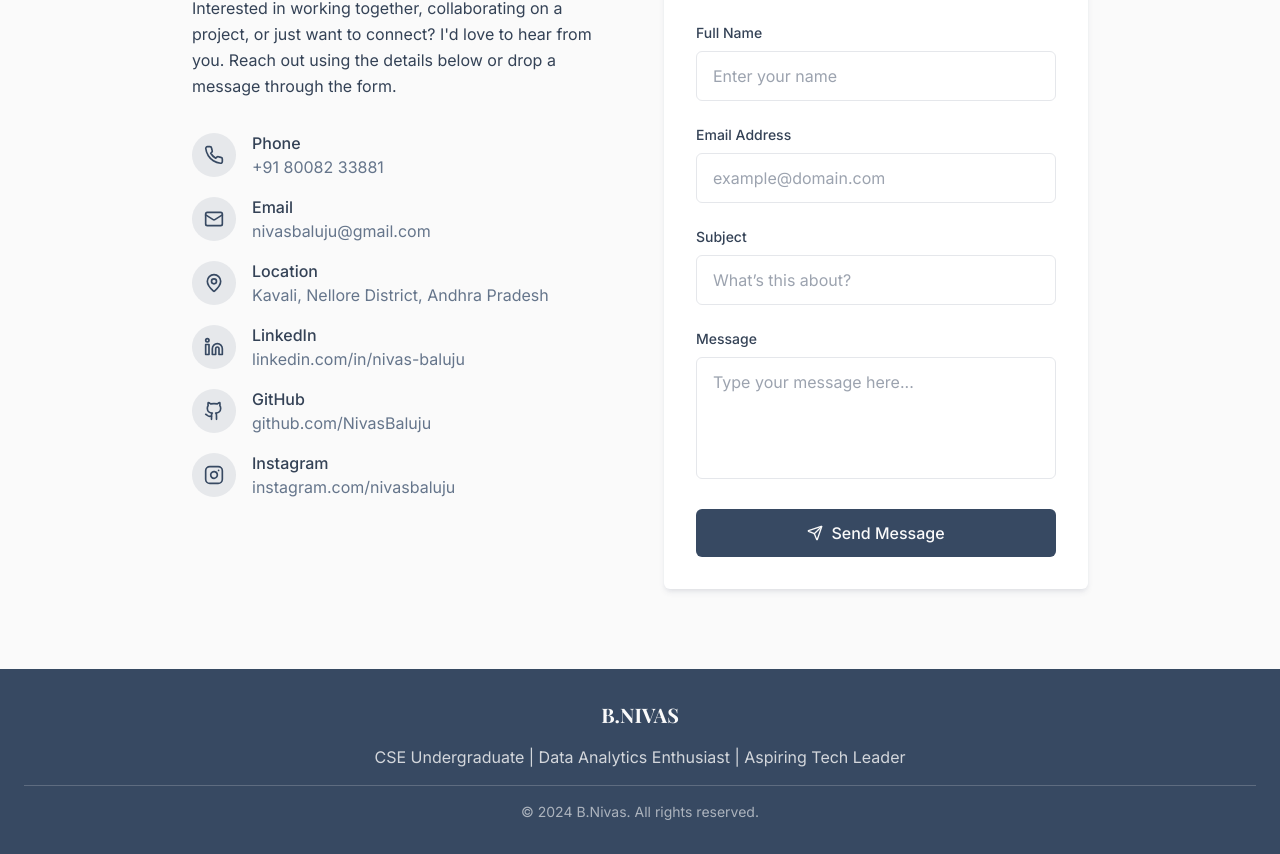
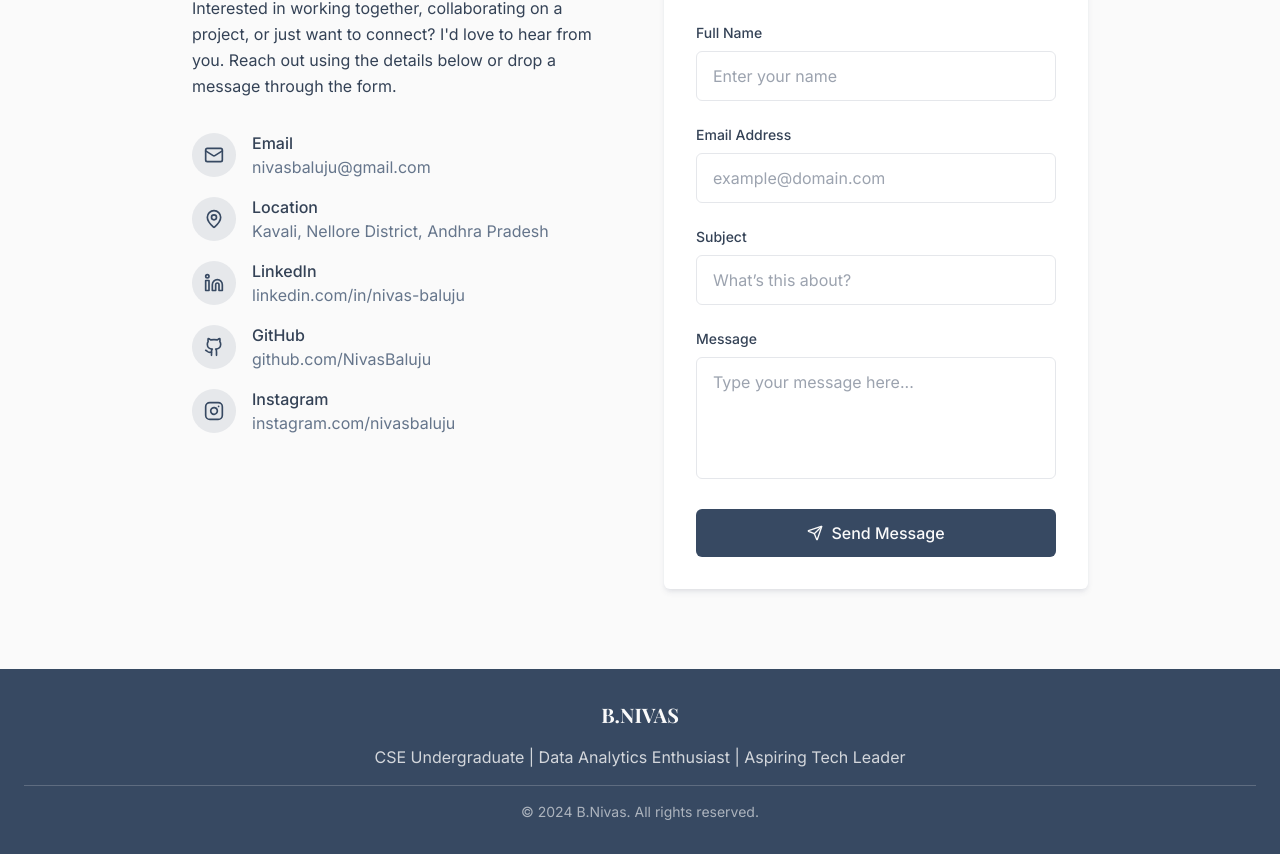
Before and after one commit to NivasBaluju/nivasportfolio, a React (Vite) app: page / in a window 1280 px wide. Shown: the part 4559-5413 px from the top of the page. Built offline with nearby package versions, Linux system fonts and the light colour scheme.

Commit message:
Update Contact.tsx

```diff
--- a/src/components/Contact.tsx
+++ b/src/components/Contact.tsx
@@ -1,4 +1,4 @@
-import { Mail, Phone, MapPin, Send, Linkedin, Github, Instagram, CheckCircle } from "lucide-react";
+import { Mail, MapPin, Send, Linkedin, Github, Instagram, CheckCircle } from "lucide-react";
 import { useState } from "react";
 
 const Contact = () => {
@@ -38,16 +38,6 @@ const Contact = () => {
               <div className="space-y-4">
                 <div className="flex items-center space-x-4">
                   <div className="bg-primary/10 p-3 rounded-full">
-                    <Phone className="w-5 h-5 text-primary" />
-                  </div>
-                  <div>
-                    <p className="font-medium text-foreground">Phone</p>
-                    <p className="text-muted-foreground">+91 80082 33881</p>
-                  </div>
-                </div>
-
-                <div className="flex items-center space-x-4">
-                  <div className="bg-primary/10 p-3 rounded-full">
                     <Mail className="w-5 h-5 text-primary" />
                   </div>
                   <div>
@@ -66,7 +56,6 @@ const Contact = () => {
                   </div>
                 </div>
 
-                {/* LinkedIn */}
                 <div className="flex items-center space-x-4">
                   <div className="bg-primary/10 p-3 rounded-full">
                     <Linkedin className="w-5 h-5 text-primary" />
@@ -84,7 +73,6 @@ const Contact = () => {
                   </div>
                 </div>
 
-                {/* GitHub */}
                 <div className="flex items-center space-x-4">
                   <div className="bg-primary/10 p-3 rounded-full">
                     <Github className="w-5 h-5 text-primary" />
@@ -102,7 +90,6 @@ const Contact = () => {
                   </div>
                 </div>
 
-                {/* Instagram */}
                 <div className="flex items-center space-x-4">
                   <div className="bg-primary/10 p-3 rounded-full">
                     <Instagram className="w-5 h-5 text-primary" />
```
